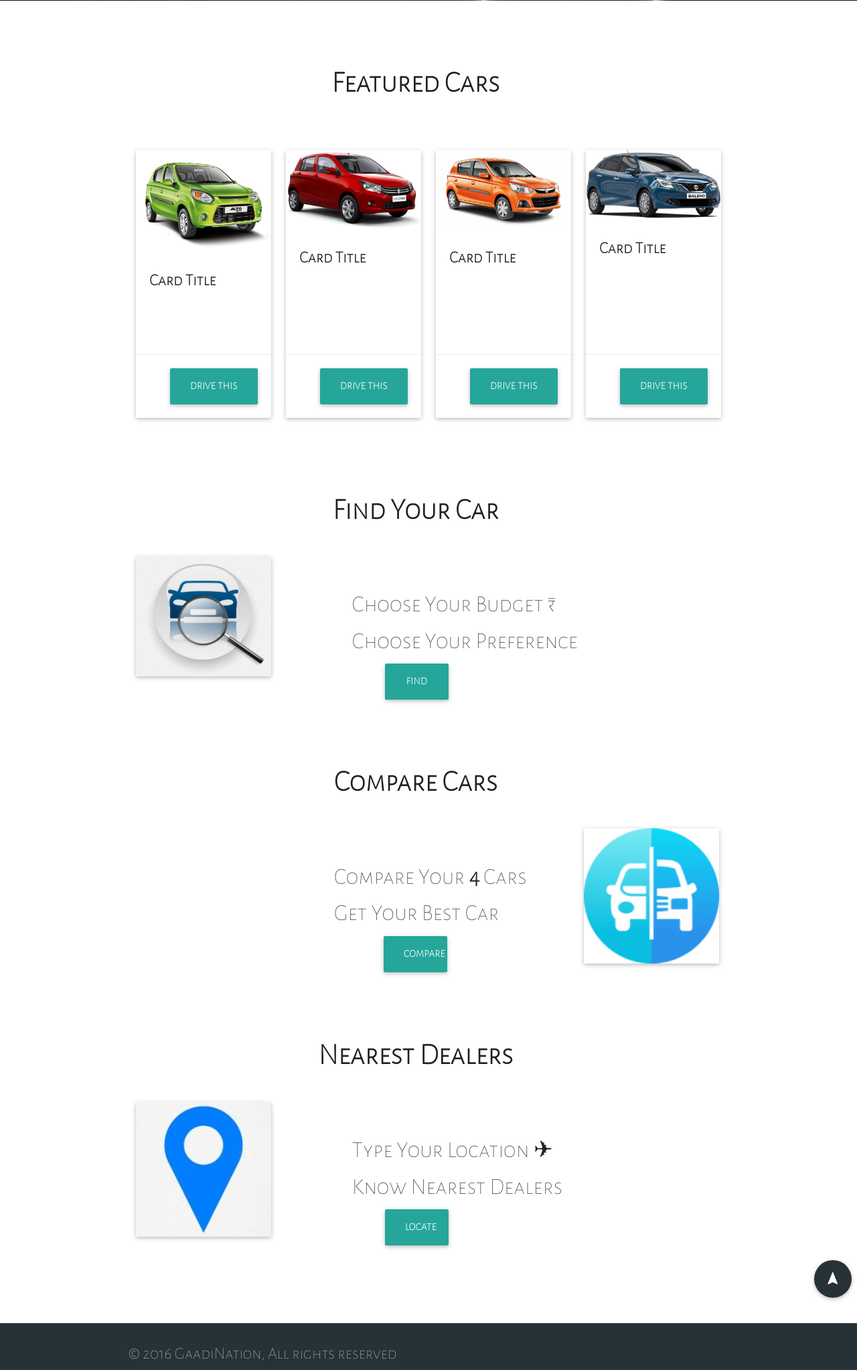
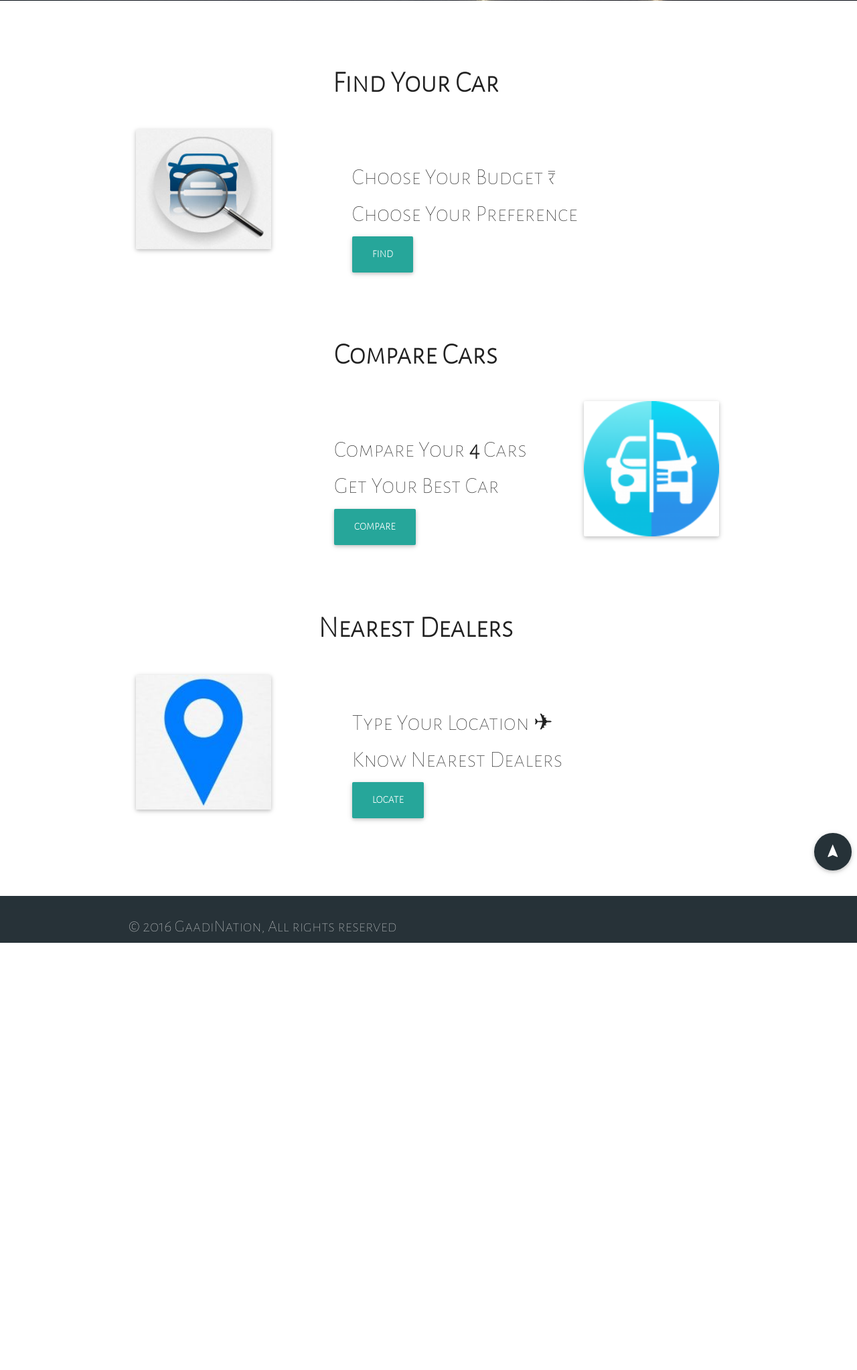
Before and after one commit to scriptonist/GaadiNation, a Flask app: page /home in a window 1280 px wide. Shown: the part 499-2545 px from the top of the page at 67% size. After the commit the page ends 1907 px from the top, so only its background shows below. Run offline with Flask 2, Linux system fonts and the light colour scheme; some libraries are stand-ins or nearby versions; some web fonts are replaced.

Commit message:
Removed featured cars div from homepage

```diff
--- a/app/templates/home.html
+++ b/app/templates/home.html
@@ -7,7 +7,8 @@
             <!-- Font Styles -->
             <link href="http://fonts.googleapis.com/icon?family=Material+Icons" rel="stylesheet">
             <link href="https://fonts.googleapis.com/css?family=Aladin|Alegreya+Sans+SC:100|Advent+Pro" rel="stylesheet">
-
+            <link href="http://fonts.googleapis.com/icon?family=Material+Icons" rel="stylesheet">
+            <link href="https://fonts.googleapis.com/css?family=Alegreya+Sans+SC:100|Raleway|Varela+Round" rel="stylesheet">
             <!-- Compiled and minified CSS -->
             <link rel="stylesheet" href="https://cdnjs.cloudflare.com/ajax/libs/materialize/0.97.7/css/materialize.min.css">
 
@@ -26,7 +27,6 @@
 
     </head>
     <body >
-
         <!-- Search Bar Of Page-->
         <div class="slider" id="#top" >
             <ul class="slides">
@@ -51,71 +51,7 @@
         </div>
         </div>
 
-        <!-- Section Of Featured Cars -->
-            <div class="row scrollspy" style="margin-top:6%;">
-                <div class="col s12 m6 l3" style="margin-left: 36%;">
-                    <div class="header" style="font-family:Alegreya Sans SC"><h3 class="center-align"><b>Featured Cars</b></h3></div>
-                </div>
-            </div>
 
-            <div class="row container scrollspy" style="margin-top:4%;">
-                <div class="col s3 m6 l3">
-                    <div class="card medium white darken-1">
-                        <div class="card-image">
-                            <img src="../static/images/carfind.png">
-                        </div>
-                        <div class="card-content">
-                            <span class="card-title" style="font-family:Alegreya Sans SC"><b>Card Title</b></span>
-                        </div>
-                        <div class="card-action" style="margin-top:8%;">
-                            <a href="#" class="waves-effect waves-light btn-large" style="margin-left:19%;font-family:Alegreya Sans SC;"><b>Drive This</b></a>
-                        </div>
-                    </div>
-                </div>
-
-                <div class="col s3 m6 l3">
-                    <div class="card medium white darken-1">
-                        <div class="card-image">
-                            <img src="../static/images/cardfind3.jpg">
-                        </div>
-                        <div class="card-content">
-                            <span class="card-title" style="font-family:Alegreya Sans SC"><b>Card Title</b></span>
-                        </div>
-                        <div class="card-action" style="margin-top:26%;">
-                            <a href="#" class="waves-effect waves-light btn-large" style="margin-left:19%;font-family:Alegreya Sans SC;"><b>Drive This</b></a>
-                        </div>
-                    </div>
-                </div>
-
-                <div class="col s3 m6 l3">
-                    <div class="card medium white darken-1">
-                        <div class="card-image">
-                            <img src="../static/images/carfind1.jpg">
-                        </div>
-                        <div class="card-content">
-                            <span class="card-title" style="font-family:Alegreya Sans SC"><b>Card Title</b></span>
-                        </div>
-                        <div class="card-action" style="margin-top:26%;">
-                            <a href="#" class="waves-effect waves-light btn-large" style="margin-left:19%;font-family:Alegreya Sans SC;"><b>Drive This</b></a>
-                        </div>
-                    </div>
-                </div>
-
-                <div class="col s3 m6 l3">
-                    <div class="card medium darken-1">
-                        <div class="card-image">
-                            <img src="../static/images/cardfind2.jpg">
-                        </div>
-                        <div class="card-content" >
-                            <span class="card-title" style="font-family:Alegreya Sans SC"><b>Card Title</b></span>
-                        </div>
-                        <div class="card-action" style="margin-top:2%;">
-                            <a href="#" class="waves-effect waves-light btn-large" style="margin-left:19%;font-family:Alegreya Sans SC;"><b>Drive This</b></a>
-                        </div>
-                    </div>
-                </div>
-            </div>
-            <!-- End Of Featured Cars -->
 
 
             <!-- Section Of Features -->
@@ -136,7 +72,7 @@
                 <div class="col s5 m6 l5" style="margin-left:11%;margin-top:5%;">
                     <h4 class="left-align" style="font-family:Alegreya Sans SC">Choose Your Budget &#8377;</h4>
                     <h4 class="left-align" style="font-family:Alegreya Sans SC">Choose Your Preference</h4>
-                    <a href="#" class="waves-effect waves-light btn-large" style="margin-left:14%;width:27%;font-family:Alegreya Sans SC;"><b>Find</b></a>
+                    <a href="#" class="waves-effect waves-light center-align btn-large" style="font-family:Alegreya Sans SC;"><b>Find</b></a>
                 </div>
             </div>
 
@@ -150,7 +86,7 @@
                 <div class="col s5 m6 l5" style="margin-left:33%;margin-top:5%;">
                     <h4 class="left-align" style="font-family:Alegreya Sans SC">Compare Your <b>4</b> Cars</h4>
                     <h4 class="left-align" style="font-family:Alegreya Sans SC">Get Your Best Car</h4>
-                    <a href="#" class="waves-effect waves-light btn-large" style="margin-left:21%;width:27%;font-family:Alegreya Sans SC;"><b>Compare</b></a>
+                    <a href="#" class="waves-effect center-align waves-light btn-large" style="font-family:Alegreya Sans SC;"><b>Compare</b></a>
                 </div>
                 <div class="col s3 m6 l3">
                     <div class="card white darken-1">
@@ -178,7 +114,7 @@
                 <div class="col s5 m6 l5" style="margin-left:11%;margin-top:5%;">
                     <h4 class="left-align" style="font-family:Alegreya Sans SC">Type Your Location &#9992;</h4>
                     <h4 class="left-align" style="font-family:Alegreya Sans SC">Know Nearest Dealers</h4>
-                    <a href="#" class="waves-effect waves-light btn-large" style="margin-left:14%;width:27%;font-family:Alegreya Sans SC;"><b>Locate</b></a>
+                    <a href="#" class="waves-effect center-align waves-light btn-large" style="font-family:Alegreya Sans SC;"><b>Locate</b></a>
                 </div>
             </div>
             <!-- End Of Features -->
--- a/runapp.py
+++ b/runapp.py
@@ -1,3 +1,3 @@
 from app import app
 
-app.run(debug=True,port=4000)
+app.run(debug=True)
```
